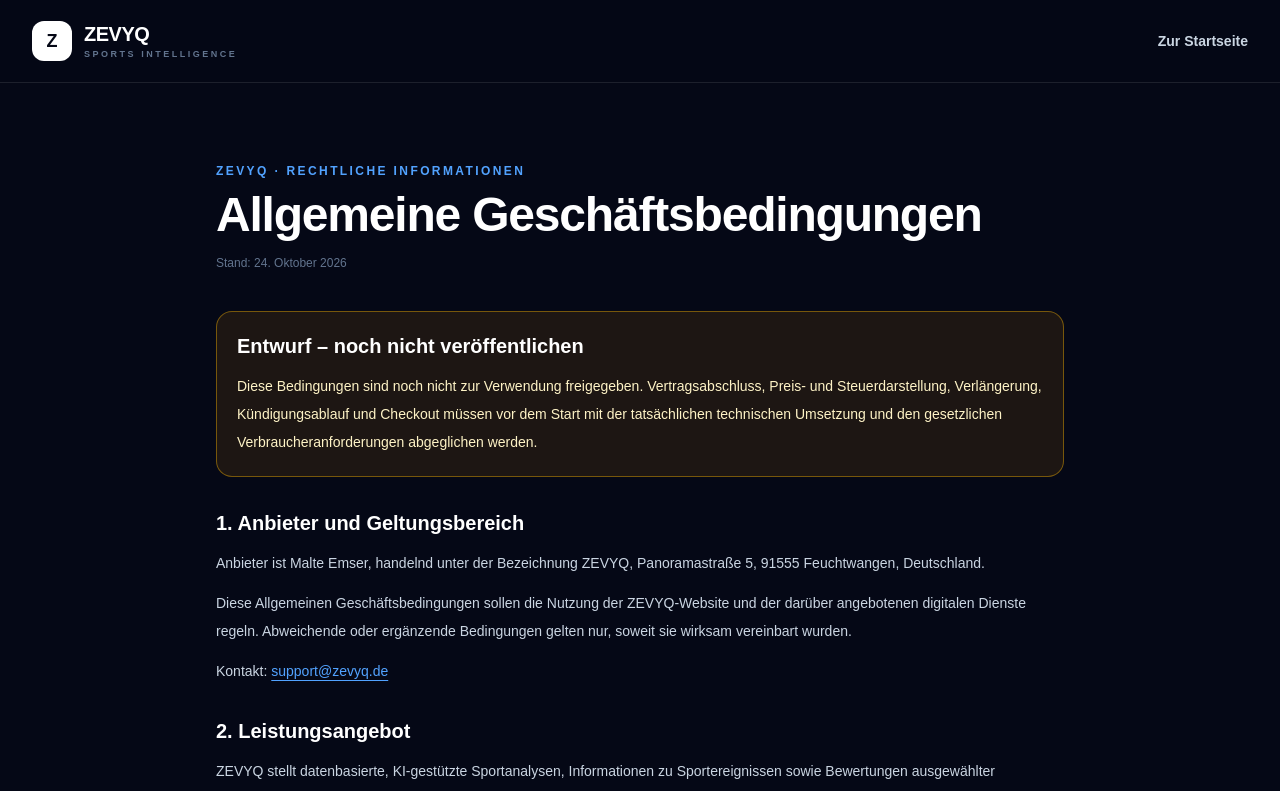
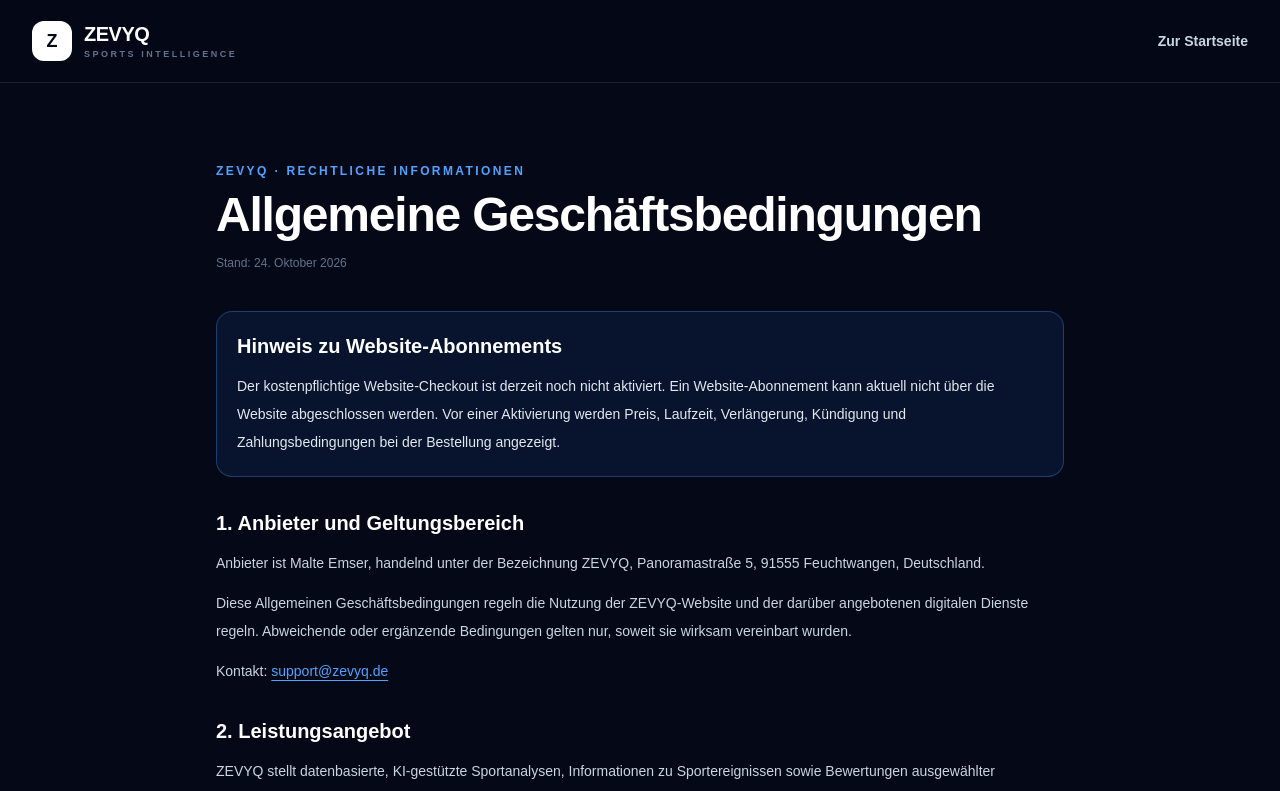
Before and after one commit to zevyq/zevyq-website, a Next.js app: page /agb in a window 1280 px wide. Shown: the top 791 px of the page. Built offline with nearby package versions, Linux system fonts and the light colour scheme.

Commit message:
Finalize legal pages for Stripe review

```diff
--- a/app/(marketing)/agb/page.tsx
+++ b/app/(marketing)/agb/page.tsx
@@ -3,21 +3,20 @@ import LegalPage from "../components/LegalPage";
 
 export const metadata: Metadata = {
   title: "Allgemeine Geschäftsbedingungen | ZEVYQ",
-  description: "Entwurf der Allgemeinen Geschäftsbedingungen von ZEVYQ.",
+  description: "Allgemeine Geschäftsbedingungen für ZEVYQ.",
   robots: { index: false, follow: false },
 };
 
 export default function AGBPage() {
   return (
     <LegalPage title="Allgemeine Geschäftsbedingungen">
-      <aside className="rounded-2xl border border-amber-400/40 bg-amber-500/10 p-5 text-amber-100">
-        <h2 className="text-lg font-bold">Entwurf – noch nicht veröffentlichen</h2>
+            <aside className="rounded-2xl border border-blue-400/30 bg-blue-500/10 p-5 text-slate-200">
+        <h2 className="text-lg font-bold">Hinweis zu Website-Abonnements</h2>
         <p>
-          Diese Bedingungen sind noch nicht zur Verwendung freigegeben.
-          Vertragsabschluss, Preis- und Steuerdarstellung, Verlängerung,
-          Kündigungsablauf und Checkout müssen vor dem Start mit der
-          tatsächlichen technischen Umsetzung und den gesetzlichen
-          Verbraucheranforderungen abgeglichen werden.
+          Der kostenpflichtige Website-Checkout ist derzeit noch nicht aktiviert.
+          Ein Website-Abonnement kann aktuell nicht über die Website abgeschlossen
+          werden. Vor einer Aktivierung werden Preis, Laufzeit, Verlängerung,
+          Kündigung und Zahlungsbedingungen bei der Bestellung angezeigt.
         </p>
       </aside>
 
@@ -28,7 +27,7 @@ export default function AGBPage() {
           Panoramastraße 5, 91555 Feuchtwangen, Deutschland.
         </p>
         <p>
-          Diese Allgemeinen Geschäftsbedingungen sollen die Nutzung der
+          Diese Allgemeinen Geschäftsbedingungen regeln die Nutzung der
           ZEVYQ-Website und der darüber angebotenen digitalen Dienste regeln.
           Abweichende oder ergänzende Bedingungen gelten nur, soweit sie
           wirksam vereinbart wurden.
--- a/app/(marketing)/widerruf/page.tsx
+++ b/app/(marketing)/widerruf/page.tsx
@@ -3,20 +3,20 @@ import LegalPage from "../components/LegalPage";
 
 export const metadata: Metadata = {
   title: "Widerrufsbelehrung | ZEVYQ",
-  description: "Entwurf der Widerrufsinformationen für ZEVYQ.",
+  description: "Widerrufsinformationen für ZEVYQ.",
   robots: { index: false, follow: false },
 };
 
 export default function WiderrufPage() {
   return (
     <LegalPage title="Widerrufsbelehrung">
-      <aside className="rounded-2xl border border-amber-400/40 bg-amber-500/10 p-5 text-amber-100">
-        <h2 className="text-lg font-bold">Entwurf – noch nicht veröffentlichen</h2>
+            <aside className="rounded-2xl border border-blue-400/30 bg-blue-500/10 p-5 text-slate-200">
+        <h2 className="text-lg font-bold">Hinweis zu Website-Abonnements</h2>
         <p>
-          Vor dem Verkaufsstart müssen diese Informationen an die endgültige
-          Vertragsart angepasst und rechtlich geprüft werden. Insbesondere
-          muss eine gegebenenfalls erforderliche elektronische
-          Widerrufsfunktion tatsächlich implementiert und getestet sein.
+          Der kostenpflichtige Website-Checkout ist derzeit noch nicht aktiviert.
+          Bevor Website-Abonnements angeboten werden, wird die gesetzlich
+          erforderliche elektronische Widerrufsfunktion einschließlich
+          Eingangsbestätigung bereitgestellt.
         </p>
       </aside>
 
--- a/app/(marketing)/zahlungsbedingungen/page.tsx
+++ b/app/(marketing)/zahlungsbedingungen/page.tsx
@@ -3,20 +3,21 @@ import LegalPage from "../components/LegalPage";
 
 export const metadata: Metadata = {
   title: "Abo- und Zahlungsbedingungen | ZEVYQ",
-  description: "Entwurf der Abo- und Zahlungsbedingungen von ZEVYQ.",
+  description: "Abo- und Zahlungsbedingungen für ZEVYQ.",
   robots: { index: false, follow: false },
 };
 
 export default function ZahlungsbedingungenPage() {
   return (
     <LegalPage title="Abo- und Zahlungsbedingungen">
-      <aside className="rounded-2xl border border-amber-400/40 bg-amber-500/10 p-5 text-amber-100">
-        <h2 className="text-lg font-bold">Entwurf – noch nicht veröffentlichen</h2>
+            <aside className="rounded-2xl border border-blue-400/30 bg-blue-500/10 p-5 text-slate-200">
+        <h2 className="text-lg font-bold">Hinweis zu Website-Abonnements</h2>
         <p>
-          Vor der Veröffentlichung müssen insbesondere der tatsächliche
-          Checkout-Ablauf, die automatische Verlängerung, die Kündigungsfunktion,
-          die steuerliche Preisangabe und die Freischaltung nach erfolgreicher
-          Zahlung mit der technischen Umsetzung abgeglichen werden.
+          Der Website-Checkout ist derzeit noch nicht aktiviert. Sobald
+          Website-Abonnements angeboten werden, werden der verbindliche
+          Gesamtpreis, der Abrechnungszeitraum, die Verlängerung, die
+          Kündigung und die angebotenen Zahlungsmethoden vor der Bestellung
+          angezeigt.
         </p>
       </aside>
 
```
